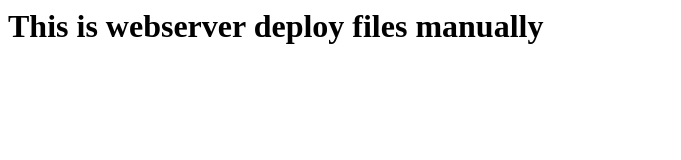
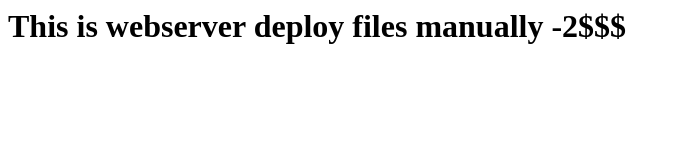
Before and after one commit to rajasekhar82/online-4, a plain HTML site: page index.html in a window 1280 px wide. Shown: the whole page, without its empty margins (0-681 px from the left). Drawn offline with Linux system fonts and the light colour scheme.

Commit message:
add index file-2

```diff
--- a/index.html
+++ b/index.html
@@ -1 +1 @@
-<h1> This is webserver deploy files manually </h1>
+<h1> This is webserver deploy files manually -2$$$ </h1>
```
